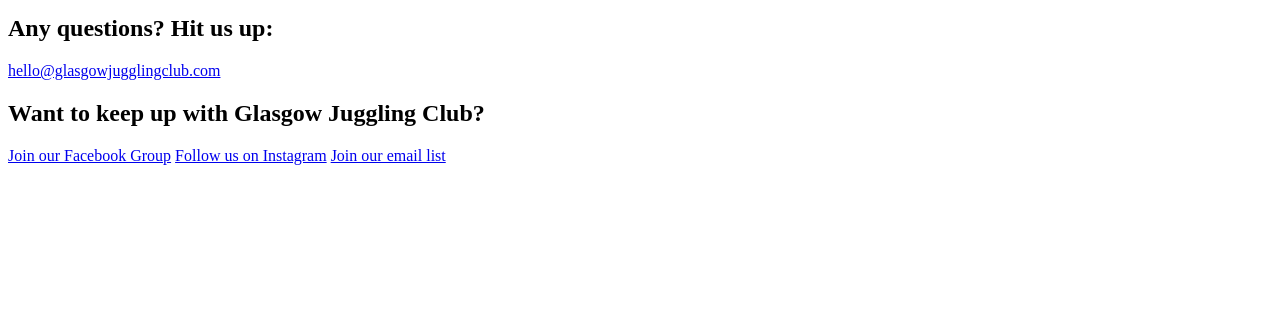
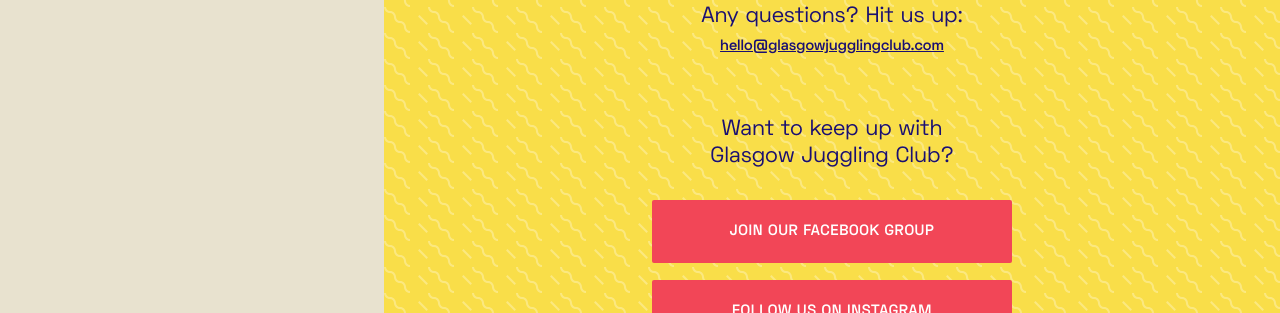
Before and after one commit to calumtomeny/glasgow-juggling-club, a plain HTML site: page index.html in a window 1280 px wide. Shown: the part 487-800 px from the top of the page. Drawn offline with Linux system fonts and the light colour scheme; the site is published under a folder, as on GitHub Pages, so addresses that start at the root find nothing.

Commit message:
Folder structure amended
Moved the following into their own folders:
– images
– css
– fonts

Removed readme.md file (don’t think it’s needed?)

```diff
--- a/fonts.css
+++ /dev/null
@@ -1,21 +0,0 @@
-@font-face {
-  font-family: 'Space Grotesk';
-  font-weight: 400;
-  src: url('spacegrotesk-regular.woff') format('woff'),
-    url('spacegrotesk-regular.woff2') format('woff2');
-}
-
-@font-face {
-  font-family: 'Space Grotesk';
-  font-weight: 500;
-  src: url('spacegrotesk-semibold.woff') format('woff'),
-    url('spacegrotesk-semibold.woff2') format('woff2');
-}
-
-@font-face {
-  font-family: 'Le Murmure';
-  font-weight: normal;
-  font-style: normal;
-  src: url('le-murmure-regular.woff') format('woff'),
-    url('le-murmure-regular.woff2') format('woff2');
-}
--- a/index.html
+++ b/index.html
@@ -14,9 +14,9 @@
 		<meta name="twitter:site" content="@glasgowjuggling">
 		<meta name="twitter:title" content="Glasgow Juggling Club">
 		<meta name="twitter:description" content="We meet every Wednesday at 7:30pm to juggle, practice circus skills, drink tea, and have a chat">
-		<link rel="stylesheet" href="/reset.css">
-		<link rel="stylesheet" href="/fonts.css">
-		<link rel="stylesheet" href="/style.css">
+		<link rel="stylesheet" href="styles/reset.css">
+		<link rel="stylesheet" href="styles/fonts.css">
+		<link rel="stylesheet" href="styles/style.css">
 	</head>
 	<body>
 		<header>
--- /dev/null
+++ b/styles/fonts.css
@@ -0,0 +1,21 @@
+@font-face {
+  font-family: 'Space Grotesk';
+  font-weight: 400;
+  src: url('../fonts/spacegrotesk-regular.woff') format('woff'),
+    url('../fonts/spacegrotesk-regular.woff2') format('woff2');
+}
+
+@font-face {
+  font-family: 'Space Grotesk';
+  font-weight: 500;
+  src: url(../fonts/spacegrotesk-semibold.woff') format('woff'),
+    url('../fonts/spacegrotesk-semibold.woff2') format('woff2');
+}
+
+@font-face {
+  font-family: 'Le Murmure';
+  font-weight: normal;
+  font-style: normal;
+  src: url('../fonts/le-murmure-regular.woff') format('woff'),
+    url('../fonts/le-murmure-regular.woff2') format('woff2');
+}
--- a/style.css
+++ b/styles/style.css
@@ -25,7 +25,7 @@
   height: 100vh;
   overflow: scroll;
   background-color: #f9de49;
-  background-image: url(gjc-pattern.svg);
+  background-image: url(../images/gjc-pattern.svg);
   padding: 80px 100px 100px 100px;
 }
 
```
Also changed, not shown: README.md (deleted), fonts/le-murmure-regular.woff (renamed from le-murmure-regular.woff), fonts/le-murmure-regular.woff2 (renamed from le-murmure-regular.woff2), fonts/spacegrotesk-regular.woff (renamed from spacegrotesk-regular.woff), fonts/spacegrotesk-regular.woff2 (renamed from spacegrotesk-regular.woff2), fonts/spacegrotesk-semibold.woff (renamed from spacegrotesk-semibold.woff), fonts/spacegrotesk-semibold.woff2 (renamed from spacegrotesk-semibold.woff2), images/gjc-pattern.svg (renamed from gjc-pattern.svg), styles/reset.css (renamed from reset.css), 4 other files.
